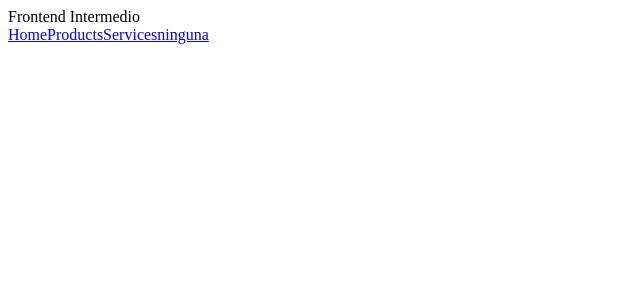
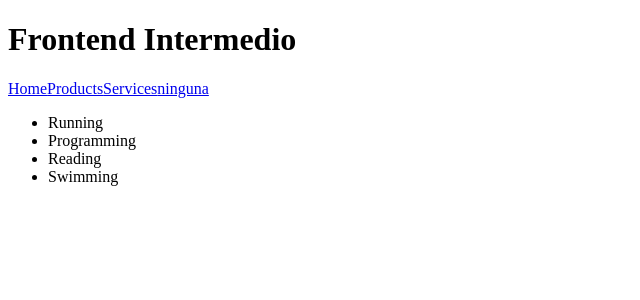
Before and after one commit to johncardozo/frontend-intermedio, a React (Vite) app in the folder react-admin-tareas/: page / in a window 1280 px wide. Shown: the top 300 px of the page, without its empty margins (0-640 px from the left). Built offline with nearby package versions, Linux system fonts and the light colour scheme.

Commit message:
React: Iterar una lista para mostrarla en un componente

```diff
--- a/react-admin-tareas/src/App.jsx
+++ b/react-admin-tareas/src/App.jsx
@@ -1,14 +1,11 @@
 import Header from "./components/Header";
-import Opcion from "./components/Opcion";
+import Tareas from "./components/Tareas";
 
 function App() {
   return (
     <>
       <Header />
-      <Opcion texto="Home" link="/" />
-      <Opcion texto="Products" link="/products" />
-      <Opcion texto="Services" link="/services" />
-      <Opcion />
+      <Tareas />
     </>
   );
 }
--- a/react-admin-tareas/src/components/Header.jsx
+++ b/react-admin-tareas/src/components/Header.jsx
@@ -1,5 +1,15 @@
+import Opcion from "./Opcion";
+
 const Header = () => {
-  return <header>Frontend Intermedio</header>;
+  return (
+    <header>
+      <h1>Frontend Intermedio</h1>
+      <Opcion texto="Home" link="/" />
+      <Opcion texto="Products" link="/products" />
+      <Opcion texto="Services" link="/services" />
+      <Opcion />
+    </header>
+  );
 };
 
 export default Header;
--- /dev/null
+++ b/react-admin-tareas/src/components/Tareas.jsx
@@ -0,0 +1,19 @@
+const Tareas = () => {
+  // Datos del componente
+  const listaTareas = [
+    { id: 1, titulo: "Running" },
+    { id: 2, titulo: "Programming" },
+    { id: 3, titulo: "Reading" },
+    { id: 4, titulo: "Swimming" },
+  ];
+
+  return (
+    <ul>
+      {listaTareas.map((tarea) => (
+        <li key={tarea.id}>{tarea.titulo}</li>
+      ))}
+    </ul>
+  );
+};
+
+export default Tareas;
```
